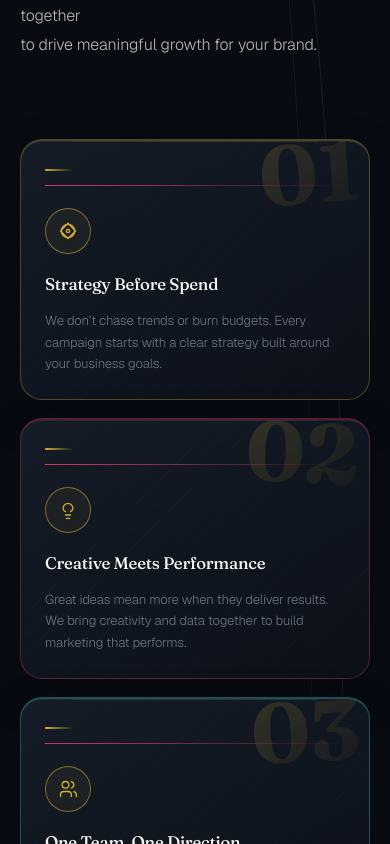
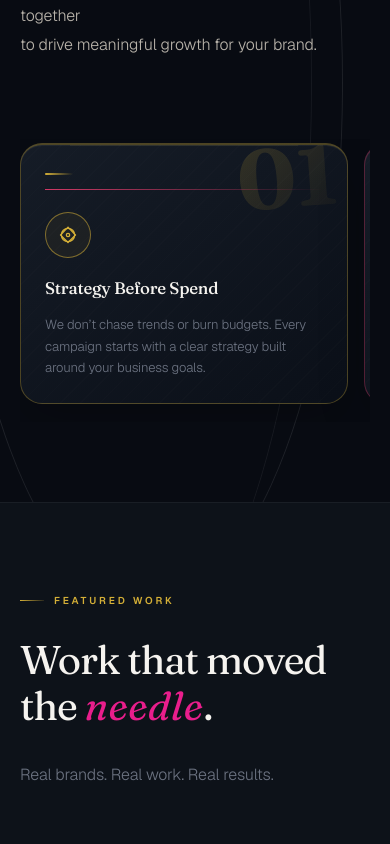
Before and after one commit to Lakshay0205/tech-tales, a React (Vite) app in the folder frontend/: page / in a window 390 px wide. Shown: the part 3720-4564 px from the top of the page. Built offline with nearby package versions, Linux system fonts and the light colour scheme; the HTML template or start-up script is replaced by a standard one; a web font is replaced by a local one.

Commit message:
Make Why Choose Us swipeable on mobile

```diff
--- a/frontend/src/index.css
+++ b/frontend/src/index.css
@@ -1666,8 +1666,27 @@ input:focus, textarea:focus, select:focus {
   .home-service-heading { max-width: 100% !important; padding: 9px 12px !important; }
 
   .home-why-grid {
-    grid-template-columns: repeat(2, minmax(0, 1fr)) !important;
-    gap: 18px !important;
+    display: flex !important;
+    grid-template-columns: none !important;
+    flex-wrap: nowrap !important;
+    gap: 16px !important;
+    overflow-x: auto !important;
+    overflow-y: hidden !important;
+    padding: 4px 4px 18px !important;
+    margin-right: -4px !important;
+    scroll-snap-type: x mandatory !important;
+    scroll-behavior: smooth;
+    -webkit-overflow-scrolling: touch;
+    scrollbar-width: none;
+  }
+
+  .home-why-grid::-webkit-scrollbar { display: none; }
+
+  .home-why-grid > .why-card-shell {
+    flex: 0 0 84vw !important;
+    width: 84vw !important;
+    max-width: 84vw !important;
+    scroll-snap-align: start !important;
   }
 
   .why-card-shell {
@@ -1707,7 +1726,6 @@ input:focus, textarea:focus, select:focus {
   .why-card-shell:hover .why-card-radial { opacity: 1 !important; transition: opacity 0.4s ease; }
 
   @media (max-width: 480px) {
-    .home-why-grid { grid-template-columns: 1fr !important; }
     .why-card-shell:nth-child(odd),
     .why-card-shell:nth-child(even) { transform: none; }
     .why-card-shell { min-height: 250px; }
```
